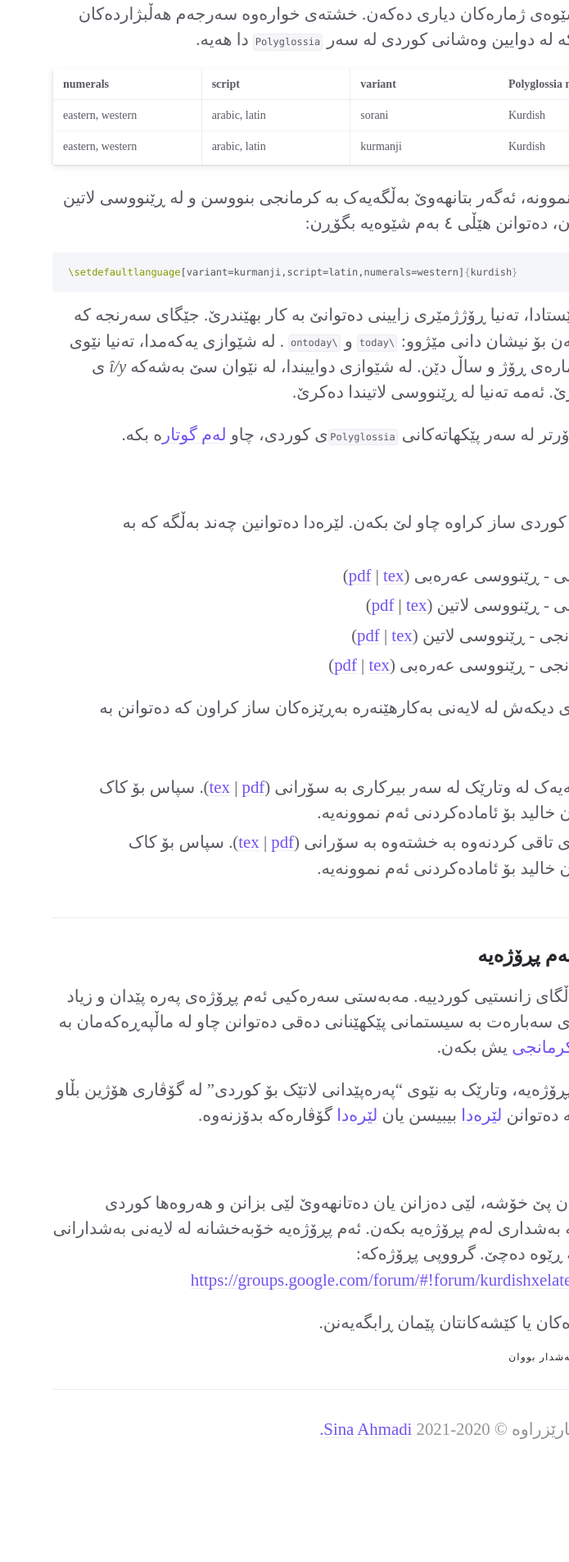
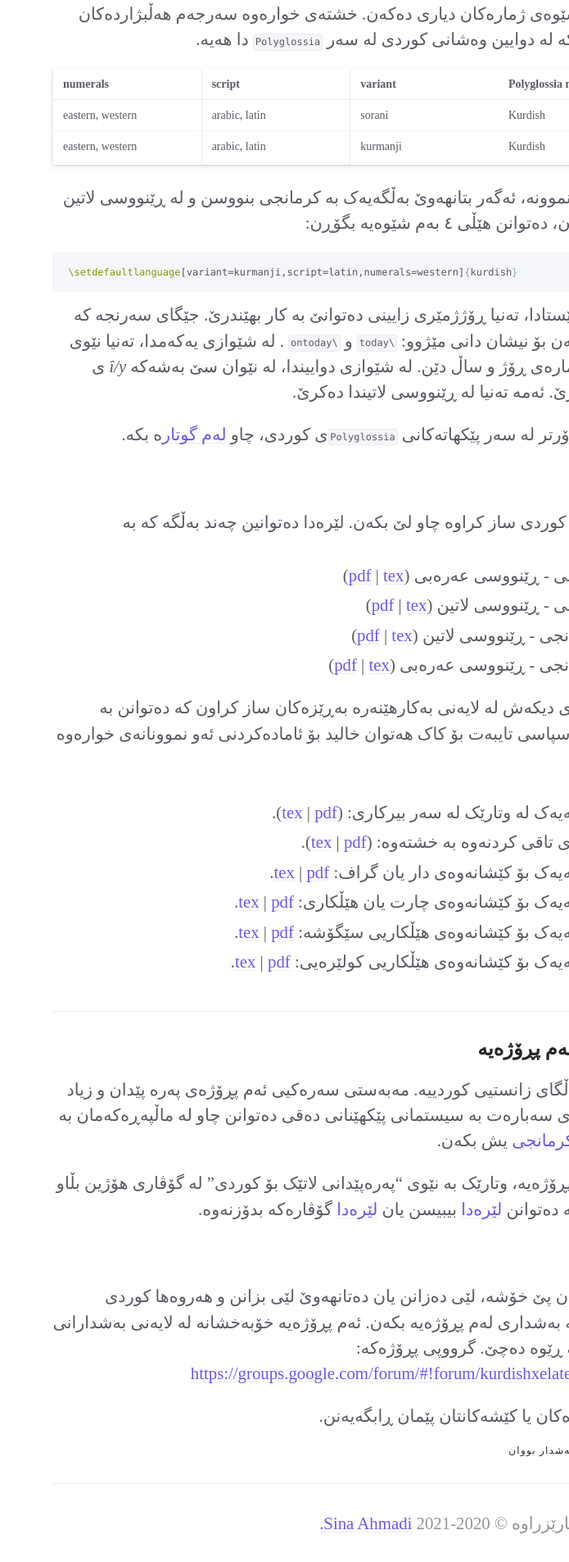
Before and after one commit to KurdishXeLaTeX/Sorani, a Jekyll site: the page built from index.md, in a window 1280 px wide. Shown: the part 3076-4981 px from the top of the page at 82% size, without its empty margins (585-1280 px from the left). Built offline with Jekyll 4.4.1, drawn with Linux system fonts in a browser that asks for light colours.

Commit message:
index updated

```diff
--- a/index.md
+++ b/index.md
@@ -144,20 +144,43 @@ XeLaTeX ی کوردی ساز کراوە چاو لێ بکەن.
  </ul>
 
 
-چەند نموونەی دیکەش لە لایەنی بەکارهێنەرە بەڕێزەکان ساز کراون کە دەتوانن بە کاریان بێنن:
+چەند نموونەی دیکەش لە لایەنی بەکارهێنەرە بەڕێزەکان ساز کراون کە دەتوانن بە کاریان بێنن. سپاسی تایبەت بۆ کاک هەتوان خالید بۆ ئامادەکردنی ئەو نموونانەی خوارەوە بە سۆرانی:
 
 <ul>
     <li>
       <span>
-      نموونەیەک لە وتارێک لە سەر بیرکاری بە سۆرانی (<a href="https://github.com/KurdishXeLaTeX/Support/blob/master/docs/sin_math_Sorani_Arab.tex" rel="noopener noreferrer" target="_blank">tex</a> | <a href="https://github.com/KurdishXeLaTeX/Support/blob/master/docs/sin_math_Sorani_Arab.pdf" rel="noopener noreferrer" target="_blank">pdf</a>). سپاس بۆ کاک هەتوان خالید بۆ ئامادەکردنی ئەم نموونەیە.
+      نموونەیەک لە وتارێک لە سەر بیرکاری: (<a href="https://github.com/KurdishXeLaTeX/Support/blob/master/docs/sin_math_Sorani_Arab.tex" rel="noopener noreferrer" target="_blank">tex</a> | <a href="https://github.com/KurdishXeLaTeX/Support/blob/master/docs/sin_math_Sorani_Arab.pdf" rel="noopener noreferrer" target="_blank">pdf</a>).
       </span>
     </li>
     <li>
       <span>
-      بەڵگەی تاقی کردنەوە بە خشتەوە بە سۆرانی (<a href="https://github.com/KurdishXeLaTeX/Support/blob/master/docs/exam_Sorani_Arabic.tex" rel="noopener noreferrer" target="_blank">tex</a> | <a href="https://github.com/KurdishXeLaTeX/Support/blob/master/docs/exam_Sorani_Arabic.pdf" rel="noopener noreferrer" target="_blank">pdf</a>). سپاس بۆ کاک هەتوان خالید بۆ ئامادەکردنی ئەم نموونەیە.
+      بەڵگەی تاقی کردنەوە بە خشتەوە: (<a href="https://github.com/KurdishXeLaTeX/Support/blob/master/docs/exam_Sorani_Arabic.tex" rel="noopener noreferrer" target="_blank">tex</a> | <a href="https://github.com/KurdishXeLaTeX/Support/blob/master/docs/exam_Sorani_Arabic.pdf" rel="noopener noreferrer" target="_blank">pdf</a>).
+      </span>
+    </li>
+    <li>
+      <span>
+      نموونەیەک بۆ کێشانەوەی دار یان گراف:  <a href="https://github.com/KurdishXeLaTeX/Support/blob/master/docs/tree_Sorani_Arabic.tex" rel="noopener noreferrer" target="_blank">tex</a> | <a href="https://github.com/KurdishXeLaTeX/Support/blob/master/docs/tree_Sorani_Arabic.pdf" rel="noopener noreferrer" target="_blank">pdf</a>.
+      </span>
+    </li>
+    <li>
+      <span>
+      نموونەیەک بۆ کێشانەوەی چارت یان هێڵکاری: <a href="https://github.com/KurdishXeLaTeX/Support/blob/master/docs/plots_Sorani_Arabic.tex" rel="noopener noreferrer" target="_blank">tex</a> | <a href="https://github.com/KurdishXeLaTeX/Support/blob/master/docs/plots_Sorani_Arabic.pdf" rel="noopener noreferrer" target="_blank">pdf</a>.
+      </span>
+    </li>
+    <li>
+      <span>
+      نموونەیەک بۆ کێشانەوەی هێڵکاریی سێگۆشە:  <a href="https://github.com/KurdishXeLaTeX/Support/blob/master/docs/triangle_Sorani_Arabic.tex" rel="noopener noreferrer" target="_blank">tex</a> | <a href="https://github.com/KurdishXeLaTeX/Support/blob/master/docs/triangle_Sorani_Arabic.pdf" rel="noopener noreferrer" target="_blank">pdf</a>.
+      </span>
+    </li>
+    <li>
+      <span>
+      نموونەیەک بۆ کێشانەوەی هێڵکاریی کولێرەیی:  <a href="https://github.com/KurdishXeLaTeX/Support/blob/master/docs/piecharts_Sorani_Arabic.tex" rel="noopener noreferrer" target="_blank">tex</a> | <a href="https://github.com/KurdishXeLaTeX/Support/blob/master/docs/piecharts_Sorani_Arabic.pdf" rel="noopener noreferrer" target="_blank">pdf</a>.
       </span>
     </li>
 </ul>
+
+
+
 
 ---
 
```
